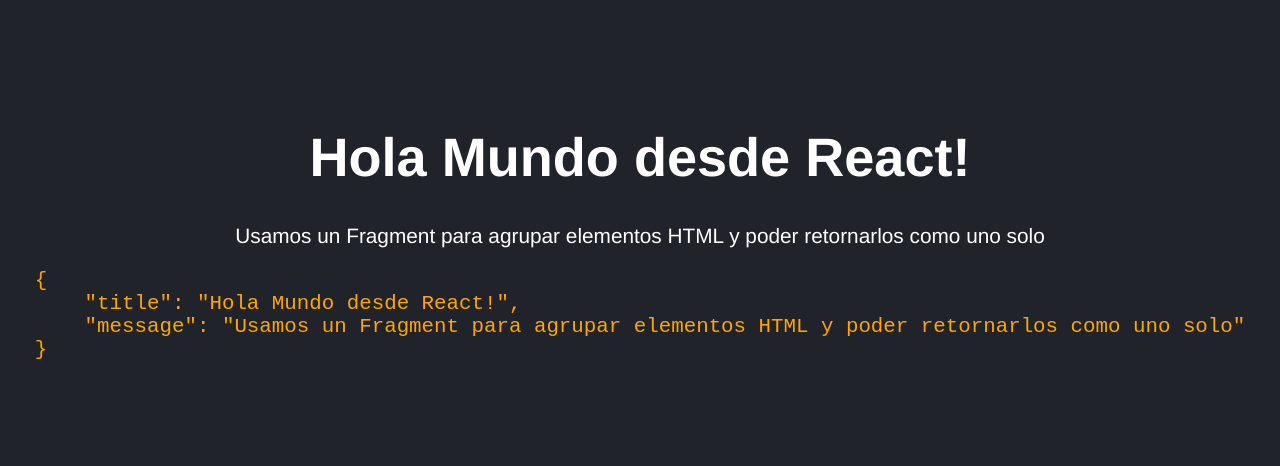
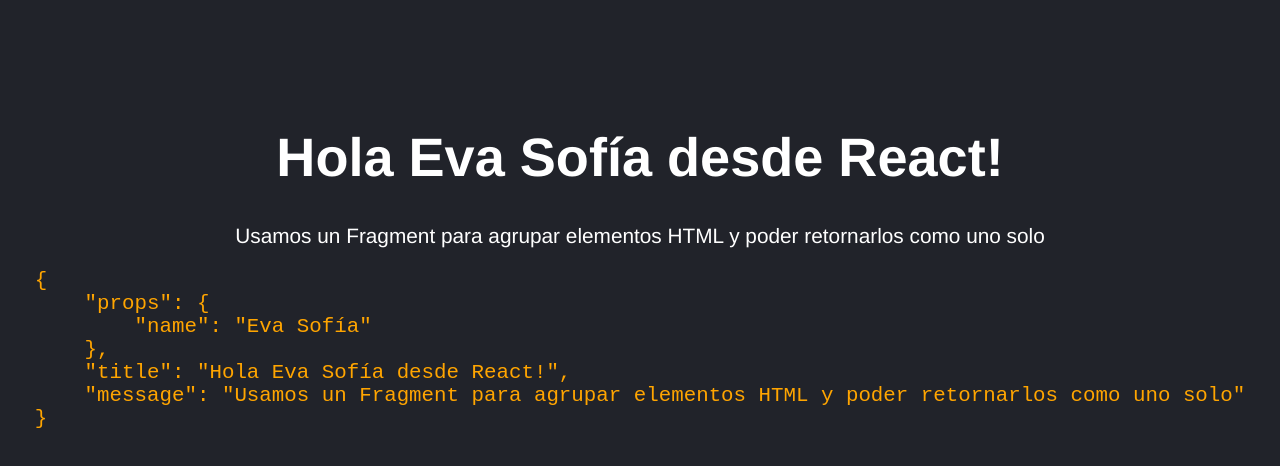
Before and after one commit to jcarlosj/React-Fundamentals-Counter-U-FH, a React (Create React App) app: page / in a window 1280 px wide. Shown: the top 466 px of the page. Built offline with nearby package versions, Linux system fonts and the light colour scheme.

Commit message:
[+] AppComponent: Comunicacion entre componentes - Props

```diff
--- a/src/App.js
+++ b/src/App.js
@@ -1,12 +1,15 @@
 import React from 'react';
 
 /** Functional Component */
-const App = () => {
+const App = ( props ) => {
 
     const data = {
-        title: 'Hola Mundo desde React!',
+        props,
+        title: `Hola ${ props.name } desde React!`,
         message: 'Usamos un Fragment para agrupar elementos HTML y poder retornarlos como uno solo'
     };
+
+    console.log( props );
 
     return (
         <>
--- a/src/index.js
+++ b/src/index.js
@@ -7,6 +7,6 @@
 
 const divRoot = document.querySelector( '#root' );
 
-ReactDOM.render( <App />, divRoot );     //  ReactDOM: Inserta el elemento dentro del elemento referenciado en el DOM
+ReactDOM.render( <App name={ 'Eva Sofía' } />, divRoot );     //  ReactDOM: Inserta el elemento dentro del elemento referenciado en el DOM
                                         //            Además permite crear a partir de aqui el árbol de componentes de la aplicacion
                                         //            permitiendo que puedan comunicarse unos con los otros
```
